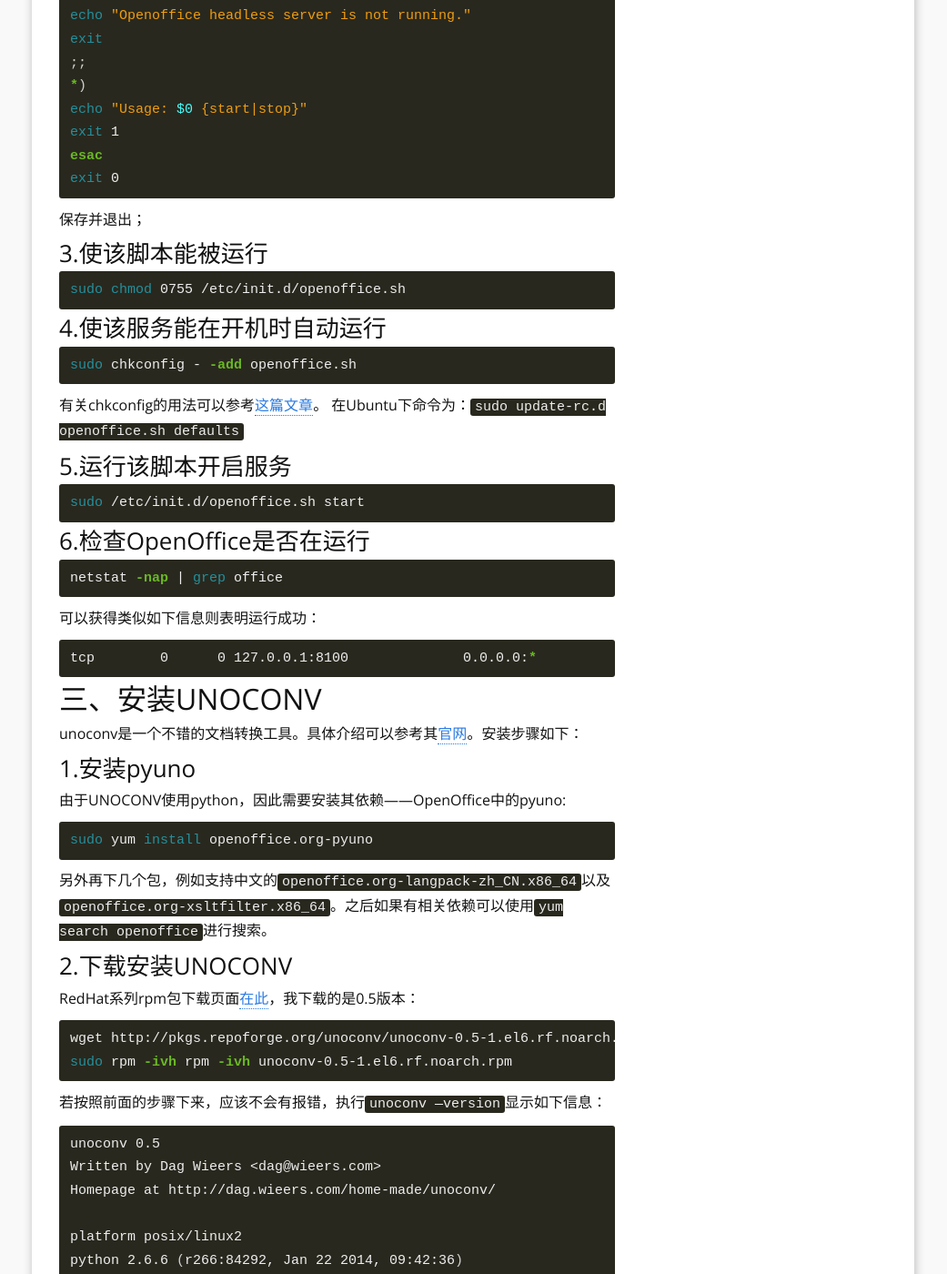
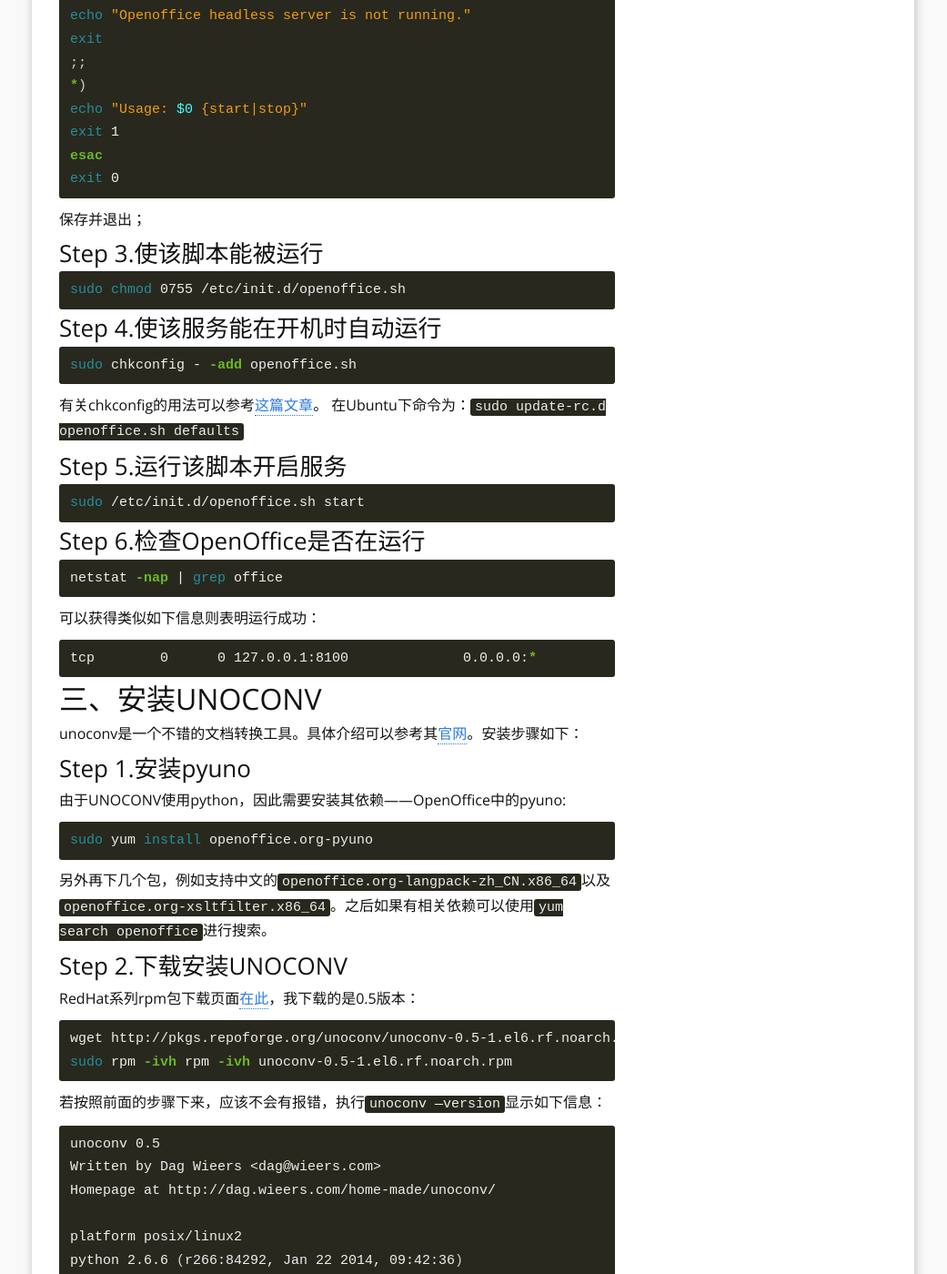
Before and after one commit to VamosCathy/vamoscathy.github.io, a Jekyll site: the page built from _posts/2015-5-2-convert-msoffice-to-pdf-in-centos.md, in a window 1280 px wide and 1400 px high, scrolled down 1738 px. Shown: the whole window at 91% size, without its empty margins (120-1161 px from the left). Built offline with Jekyll 4.4.1, drawn with Linux system fonts in a browser that asks for light colours; comment, search, counter and statistics services are not loaded; some of the changed text lies outside the part shown.

```diff
--- a/_posts/2015-5-2-convert-msoffice-to-pdf-in-centos.md
+++ b/_posts/2015-5-2-convert-msoffice-to-pdf-in-centos.md
@@ -19,7 +19,7 @@ description: 在网站上显示文档的时候，pdf格式往往是比较便捷
 ## 二、安装OpenOffice
 服务器通常情况下都是没有图形界面的。网上查资料的时候发现有些安装方法截然不同。我采用的是[参考文章1][1]的方法，具体步骤如下：
 
-### 1.从仓库安装OpenOffice的headless版本
+### Step 1.从仓库安装OpenOffice的headless版本
 
 {% highlight Bash shell scripts %}
 sudo yum install openoffice.org-headless openoffice.org-writer openoffice.org-draw
@@ -27,7 +27,7 @@ sudo yum install openoffice.org-headless openoffice.org-writer openoffice.org-dr
 
 其中后面两个包是必须的，否则会得到`This url is not supported`这样的报错；
 
-### 2.创建一个shell脚本使其能够作为服务运行：
+### Step 2.创建一个shell脚本使其能够作为服务运行：
 
 {% highlight Bash shell scripts %}
 sudo vim /etc/init.d/openoffice.sh
@@ -81,13 +81,13 @@ exit 0
 
 保存并退出；
 
-### 3.使该脚本能被运行
+### Step 3.使该脚本能被运行
 
 {% highlight Bash shell scripts %}
 sudo chmod 0755 /etc/init.d/openoffice.sh
 {% endhighlight %}
 
-### 4.使该服务能在开机时自动运行
+### Step 4.使该服务能在开机时自动运行
 
 {% highlight Bash shell scripts %}
 sudo chkconfig - -add openoffice.sh
@@ -96,13 +96,13 @@ sudo chkconfig - -add openoffice.sh
 有关chkconfig的用法可以参考[这篇文章][2]。
 在Ubuntu下命令为：`sudo update-rc.d openoffice.sh defaults`
 
-### 5.运行该脚本开启服务
+### Step 5.运行该脚本开启服务
 
 {% highlight Bash shell scripts %}
 sudo /etc/init.d/openoffice.sh start
 {% endhighlight %}
 
-### 6.检查OpenOffice是否在运行
+### Step 6.检查OpenOffice是否在运行
 
 {% highlight Bash shell scripts %}
 netstat -nap | grep office
@@ -117,7 +117,7 @@ tcp        0      0 127.0.0.1:8100              0.0.0.0:*                   LIST
 ## 三、安装UNOCONV
 unoconv是一个不错的文档转换工具。具体介绍可以参考其[官网][3]。安装步骤如下：
 
-### 1.安装pyuno
+### Step 1.安装pyuno
 由于UNOCONV使用python，因此需要安装其依赖——OpenOffice中的pyuno:
 
 {% highlight Bash shell scripts %}
@@ -126,7 +126,7 @@ sudo yum install openoffice.org-pyuno
 
 另外再下几个包，例如支持中文的`openoffice.org-langpack-zh_CN.x86_64`以及`openoffice.org-xsltfilter.x86_64`。之后如果有相关依赖可以使用`yum search openoffice`进行搜索。
 
-### 2.下载安装UNOCONV
+### Step 2.下载安装UNOCONV
 RedHat系列rpm包下载页面[在此][4]，我下载的是0.5版本：
 
 {% highlight Bash shell scripts %}
@@ -158,14 +158,14 @@ unoconv -f pdf test.doc
 
 如果测试的文档中包含中文，那么在生成的pdf中中文是不会被正确显示的，原因就在于没有安装MS中文支持。可以按照如下步骤安装支持，其中用到的软件都是开源或者有使用许可的。其中关于是否可以使用msttcorefonts可以参见[这个回答][6]。
 
-### 1.安装CentOS中的中文支持
+### Step 1.安装CentOS中的中文支持
 注意在CentOS 6中安装和之前的方法不同，具体可以参考[How to Install Asian Fonts on Red Hat & CentOS Linux Distributions][7]。具体命令为：
 
 {% highlight Bash shell scripts %}
 yum groupinstall "Chinese Support"
 {% endhighlight %}
 
-### 2.安装微软中文字体支持：[cabextract][8]和[msttcorefonts][9]
+### Step 2.安装微软中文字体支持：[cabextract][8]和[msttcorefonts][9]
 
 #### 2.1 安装cabextract：
 {% highlight Bash shell scripts %}
@@ -194,7 +194,7 @@ rpmbuild -bb msttcorefonts-2.5-1.spec
 rpm -ivh $HOME/rpmbuild/RPMS/noarch/msttcorefonts-2.5-1.noarch.rpm
 {% endhighlight %}
 
-### 3. 更新字体缓存
+### Step 3. 更新字体缓存
 
 {% highlight Bash shell scripts %}
 fc-cache -f -v
```
Also changed, not shown: _posts/2013-10-10-how-to-set-the-config-file.md (+1 -1 lines), b_about.md (+14 -9 lines).
